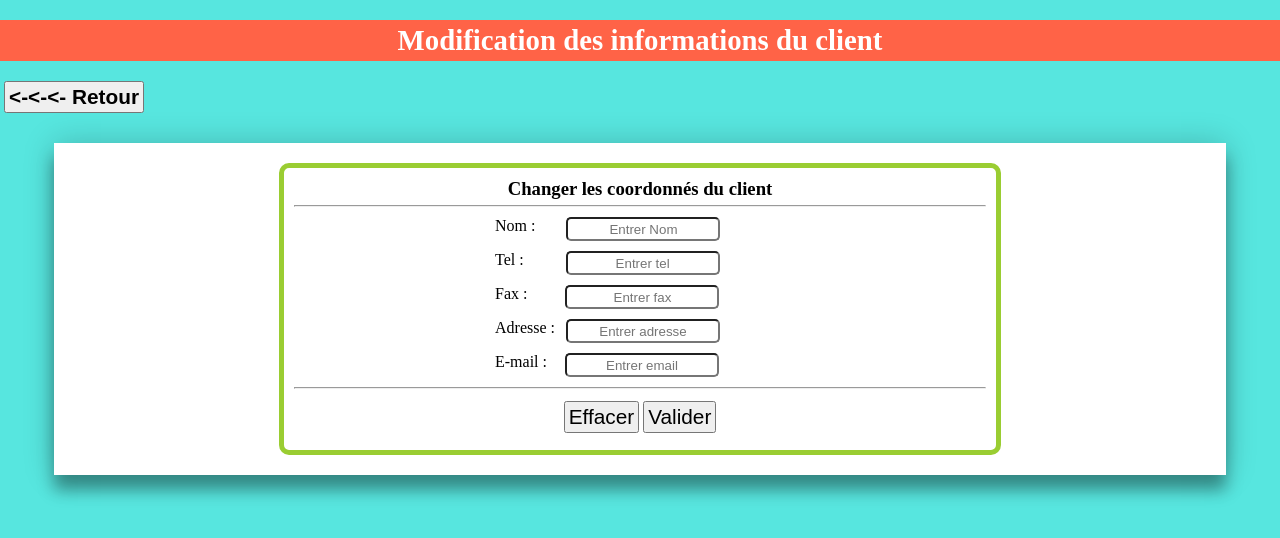
After one commit to rehicodos/projet_Aelite, a PHP site: page /tcpdf/modifier_client.php in a window 1280 px wide. The commit adds this page. Shown: the top 538 px of the page. Run offline with PHP 8.4, Linux system fonts and the light colour scheme.

Commit message:
samedi 01 Octobre 2022

```diff
--- /dev/null
+++ b/ajouter_client.css
@@ -0,0 +1,93 @@
+* {
+    padding: 0;
+    margin: 0;
+}
+body {
+    background: #57e6df;
+    /* text-align: center; */
+}
+#h2_0_ {
+    background: tomato;
+    color: white;
+    padding: 4px 0px;
+    text-align: center;
+    /* margin: 0px; */
+    font-size: 1.8em;
+    margin-top: 20px;
+}
+#bt_retour_ajout_client {
+    padding: 2px 3px;
+    font-size: 1.3em;
+    margin-left: 4px;
+    margin-top: 20px;
+}
+#caneva_ {
+    width: 90%;
+    /* height: 300px; */
+    margin: 30px auto;
+    background: white;
+    padding: 20px 10px;
+    /* text-align: center; */
+    box-shadow: 0 0 30px 0 rgb(0 0 0 / 20%), 0 15px 15px 0 rgb(0 0 0 / 35%);
+}
+#sous_caneva {
+    width: 60%;
+    /* height: 200px; */
+    margin: 0px auto;
+    /* background: white; */
+    border: 5px solid yellowgreen;
+    border-radius: 10px;
+    padding: 10px;
+    /* display: flex; */
+}
+#sous_caneva h3 {
+    text-align: center;
+}
+#sous_caneva hr {
+    margin: 5px 0px;
+}
+#sous_caneva .cont_nom_ {
+    display: flex;
+    width: 350px;
+    margin: 10px auto;
+    /* margin-left: 50%; */
+    /* border: 2px solid red; */
+    text-align: center;
+
+}
+#sous_caneva .cont_nom_ label {
+    margin-left: 30px;
+
+}
+#sous_caneva .cont_nom_ input {
+    text-align: center;
+    height: 20px;
+    width: 150px;
+    border-radius: 5px;
+}
+#nom_cl {
+    margin-left: 31px;
+}
+#tel_cl {
+    margin-left: 42px;
+}
+#fax_cl {
+    margin-left: 38px;
+}
+#adresse_cl {
+    margin-left: 11px;
+}
+#email_cl {
+    margin-left: 18px;
+}
+#les_bt_clent {
+    /* border: 2px solid red; */
+    padding: 7px 0px;
+    /* justify-content: space-evenly; */
+    text-align: center;
+}
+#les_bt_clent button {
+    padding: 2px 3px;
+    font-size: 1.3em;
+    /* margin-left: 4px; */
+}
--- a/index.php
+++ b/index.php
@@ -4,7 +4,7 @@
     <meta charset="UTF-8">
     <meta http-equiv="X-UA-Compatible" content="IE=edge">
     <meta name="viewport" content="width=device-width, initial-scale=1.0">
-    <link rel="stylesheet" href="principp__00.css">
+    <link rel="stylesheet" href="principp.css">
     <title>Principal -Accueil</title>
 </head>
 <body>
@@ -23,7 +23,7 @@
                     <p>Répertoire</p>
                 </div>
                 <div class="repertw">
-                    <a href="#"><img src="images/client2.jpg" width="100%" height="90%"></a>
+                    <a href="client.php"><img src="images/client2.jpg" width="100%" height="90%"></a>
                     <p>Clients</p>
                 </div>
                 <div class="repertw">
--- /dev/null
+++ b/modifier_client.php
@@ -0,0 +1,97 @@
+<?php
+    // include_once('connexion.php');
+
+    // ========= la connexion ===========
+    $bdd = new PDO("mysql:host=localhost;dbname=dbaelite;charset=utf8","root","");
+
+
+    // ============= presence des mots automatique dans le formulaire modifier ========
+    if(isset($_GET['modifier'])){
+    $id = $_GET['modifier'];
+    $query = $bdd->prepare('SELECT * FROM  client WHERE id= :modifier');
+    $query->bindValue(':modifier',$_GET['modifier'],PDO::FETCH_ASSOC);
+    $query->execute();
+    $data = $query->fetch();
+    }
+
+    if(isset($_POST['nom_cl']) or isset($_POST['tel_cl']) or isset($_POST['fax_cl']) or isset($_POST['adresse_cl']) or isset($_POST['email_cl']) or isset($_GET['modifier'])){
+        if(!empty($_POST['nom_cl']) or !empty($_POST['tel_cl']) or !empty($_POST['fax_cl']) or !empty($_POST['adresse_cl']) or !empty($_POST['email_cl']) or !empty($_POST['modifier'])){
+
+        //   if(isset($_POST['mod'])){
+
+             $nom=htmlspecialchars($_POST['nom_cl']);
+             $tel=htmlspecialchars($_POST['tel_cl']);
+             $fax=htmlspecialchars($_POST['fax_cl']);
+             $adresse=htmlspecialchars($_POST['adresse_cl']);
+             $mail=htmlspecialchars($_POST['email_cl']);
+             $id =htmlspecialchars(@$_GET['modifier']);
+
+             $requ = "UPDATE client SET nom='$nom' , tel='$tel' , fax='$fax' , adress_bp='$adresse' , email='$mail' WHERE id='$id'";
+             $resul = $bdd->prepare($requ);
+             $resul->execute();
+
+             if($requ){
+                header('location:client.php');
+              }
+            // }
+
+        //   else{
+        //      header('location:mod_echec.php');
+        //    }
+
+          }
+
+          $bdd = null;
+    }
+
+?>
+
+
+<!DOCTYPE html>
+<html lang="en">
+<head>
+    <meta charset="UTF-8">
+    <meta http-equiv="X-UA-Compatible" content="IE=edge">
+    <meta name="viewport" content="width=device-width, initial-scale=1.0">
+    <link rel="stylesheet" href="ajouter_client.css">
+    <title>Modifier client</title>
+</head>
+<body>
+    <h2 id="h2_0_">Modification des informations du client</h2>
+    <a href="client.php"><div id=""><button id="bt_retour_ajout_client" type="button"><strong><-<-<- Retour</strong></button></div></a>
+    <div id="caneva_">
+        <!-- <div id="sms_reussi_"></div> -->
+        <form action="" method="post">
+            <div id="sous_caneva">
+                <h3>Changer les coordonnés du client</h3>
+                <hr/>
+                <div class="cont_nom_">
+                    <label for="nom_cl">Nom :</label>
+                    <input  value="<?php echo @$data['nom'];?>" type="text" id="nom_cl" name="nom_cl" placeholder="Entrer Nom" autocomplete="off">
+                </div>
+                <div class="cont_nom_">
+                    <label for="tel_cl">Tel :</label>
+                    <input  value="<?php echo @$data['tel'];?>" type="text" id="tel_cl" name="tel_cl" placeholder="Entrer tel" autocomplete="off">
+                </div>
+                <div class="cont_nom_">
+                    <label for="fax_cl">Fax :</label>
+                    <input  value="<?php echo @$data['fax'];?>" type="text" id="fax_cl" name="fax_cl" placeholder="Entrer fax" autocomplete="off">
+                </div>
+                <div class="cont_nom_">
+                    <label for="adresse_cl">Adresse :</label>
+                    <input  value="<?php echo @$data['adress_bp'];?>" type="text" id="adresse_cl" name="adresse_cl" placeholder="Entrer adresse" autocomplete="off">
+                </div>
+                <div class="cont_nom_">
+                    <label for="email_cl">E-mail :</label>
+                    <input  value="<?php echo @$data['email'];?>" type="email" id="email_cl" name="email_cl" placeholder="Entrer email" autocomplete="off">
+                </div>
+                <hr/>
+                <div id="les_bt_clent">
+                    <button type="reset">Effacer</button>
+                    <button type="submit">Valider</button>
+                </div>
+            </div>
+        </form>
+    </div>
+</body>
+</html>
--- a/principp__00.css
+++ b/principp.css
@@ -4,7 +4,7 @@
     box-sizing: border-box;
 }
 body {
-    background: rgb(212, 178, 199);
+    background: #57e6df;
     /* text-align: center; */
 }
 
--- a/travaux_prelim00.css
+++ b/travaux_prelim.css
@@ -31,11 +31,11 @@
 #tab_generalite input {
     height: 25px;
 }
-button {
+/* button {
     padding: 2px 3px;
     font-size: 1.3em;
     margin-left: 4px;
-}
+} */
 #tab_generalite select{
     width: 100%;
     text-align: center;
--- a/travaux_preliminaire.php
+++ b/travaux_preliminaire.php
@@ -4,7 +4,7 @@
     <meta charset="UTF-8">
     <meta http-equiv="X-UA-Compatible" content="IE=edge">
     <meta name="viewport" content="width=device-width, initial-scale=1.0">
-    <link rel="stylesheet" href="travaux_prelim00.css">
+    <link rel="stylesheet" href="travaux_prelim.css">
     <script src="jquery-3.6.0.js"></script>
     <title>Travaux Preliminaire</title>
 </head>
```
Also changed, not shown: ajouter_client.php (added, +94 -0 lines), biblio.css (+9 -1 lines), client.php (added, +108 -0 lines), client__00.css (added, +44 -0 lines), devis.css (renamed from devis__11.css, +12 -5 lines), devis.php (+46 -124 lines), fondation.php (+37 -26 lines), fondation__00.css (+7 -1 lines), send_data.php (added, +27 -0 lines), images/MOD.png (added).
